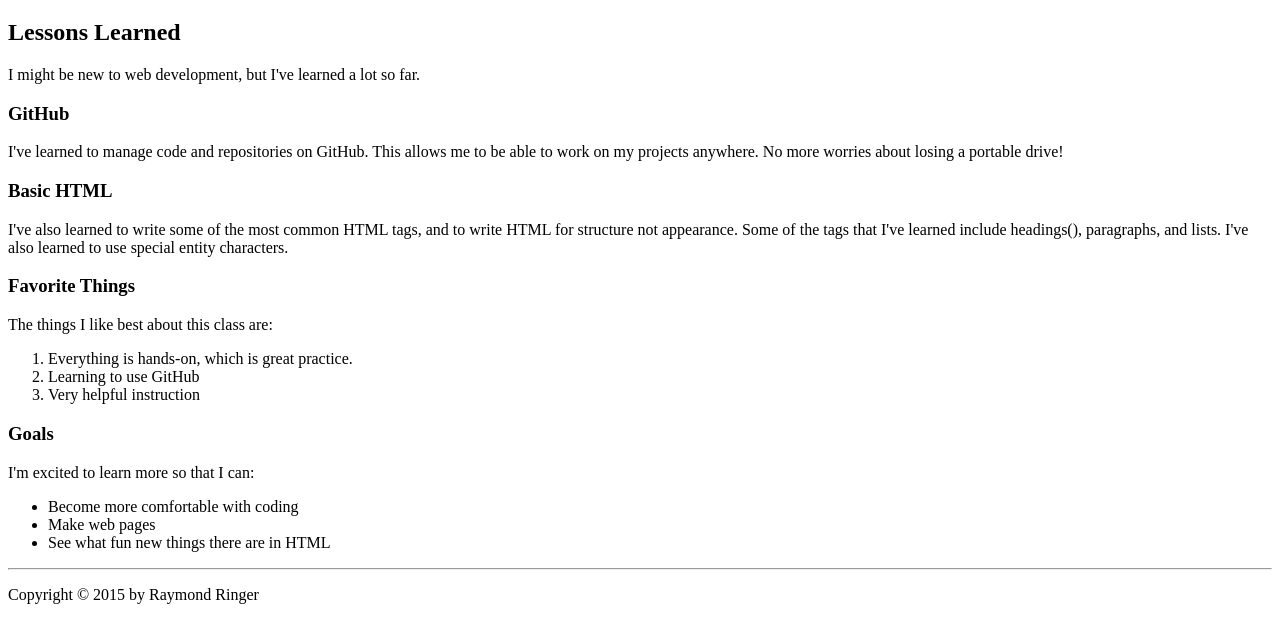
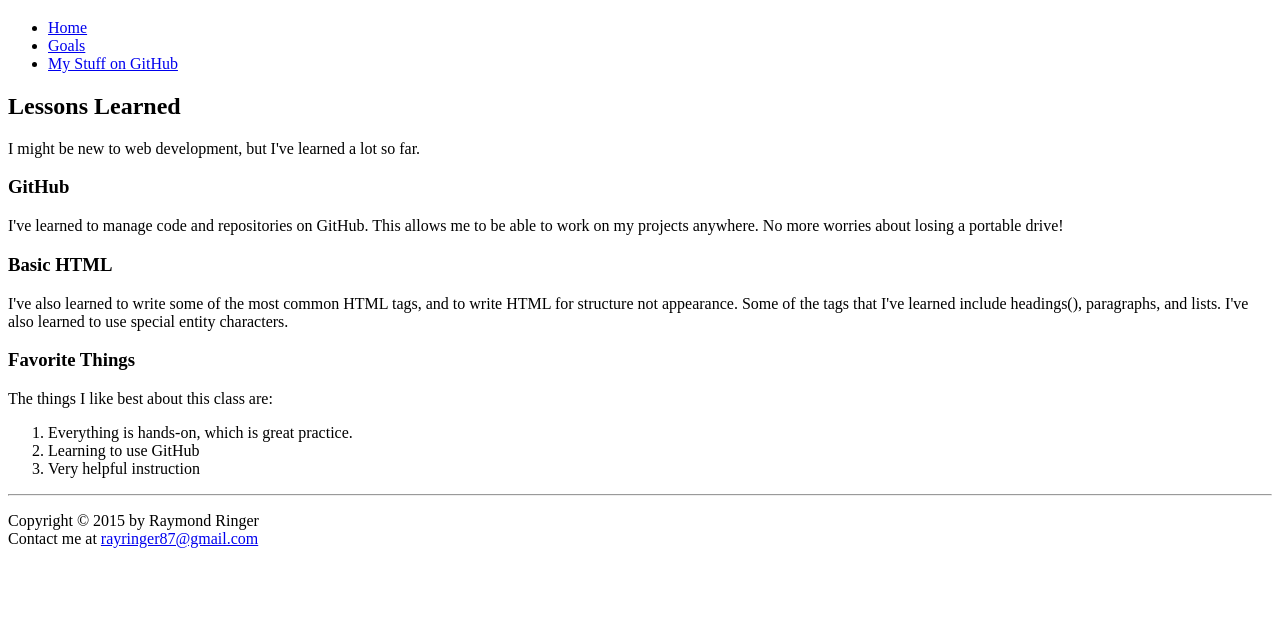
Before and after one commit to rayringer87/firstWebSite, a plain HTML site: page index.html in a window 1280 px wide. Shown: the part 61-704 px from the top of the page. Drawn offline with Linux system fonts and the light colour scheme.

Commit message:
updates for session 1 HW, practice pt-1

```diff
--- a/index.html
+++ b/index.html
@@ -5,7 +5,14 @@
     <meta charset="utf-8" />
 </head>
 <body>
-    <h1>First Web Page</h1>
+<header><h1>First Web Page</h1></header>
+<nav></nav>
+<div id="content">
+<ul>
+ <li><a href="index.html">Home</a> &nbsp;</li>
+ <li><a href="goals.html">Goals</a> &nbsp;</li>
+ <li><a href="https://github.com/rayringer87">My Stuff on GitHub</a> &nbsp;</li>
+</ul>
     <h2>Lessons Learned</h2>
  <p>I might be new to web development, but I've learned a lot so far.</p>
     <h3>GitHub</h3>
@@ -19,17 +26,12 @@
      <li>Learning to use GitHub</li>
      <li>Very helpful instruction</li>
     </ol>
-        <h3>Goals</h3>
-    <p>I'm excited to learn more so that I can:</p>
-    <ul>
-     <li>Become more comfortable with coding</li>
-     <li>Make web pages</li>
-     <li>See what fun new things there are in HTML</li>
-    </ul>
+</div>
+<footer>
+<hr>
+ <p>Copyright &copy; 2015 by Raymond Ringer<br>Contact me at <a href="mailto:rayringer87@gmail.com">rayringer87@gmail.com</a></p>
 
-<hr>
- <p>Copyright &copy 2015 by Raymond Ringer</p>
-
+</footer>
 
 </body>
 </html>
```
Also changed, not shown: goals.html (added, +31 -0 lines).
